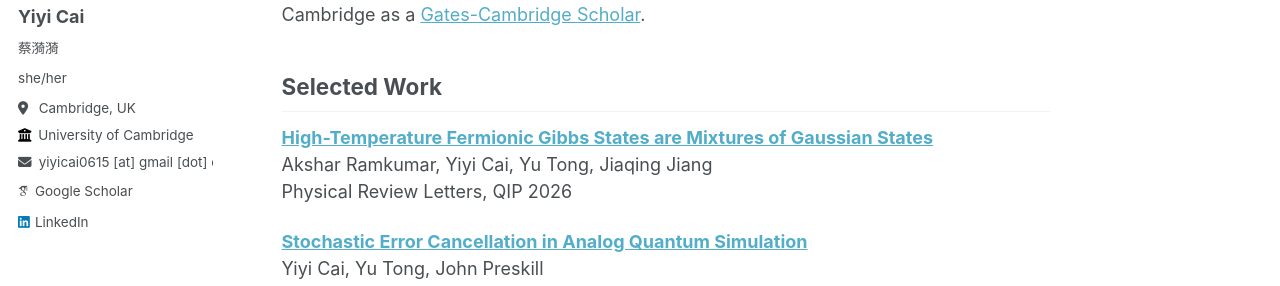
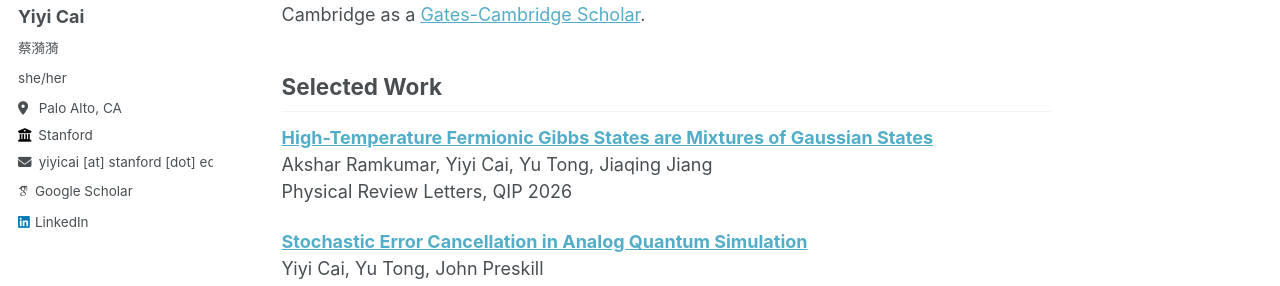
Before and after one commit to Yiyi-Cai/yiyi-cai.github.io, a Jekyll site: the page built from _pages/about.md, in a window 1280 px wide. Shown: the part 244-530 px from the top of the page. Built offline with Jekyll 4.4.1, drawn with Linux system fonts in a browser that asks for light colours; some web fonts are replaced.

Commit message:
Update _config.yml

```diff
--- a/_config.yml
+++ b/_config.yml
@@ -25,9 +25,9 @@ author:
   name             : "Yiyi Cai"
   chinese_name     :  "蔡漪漪"
   pronouns         : "she/her"
-  location         : " Cambridge, UK"
-  employer         : "University of Cambridge"
-  email            : " yiyicai0615 [at] gmail [dot] com"
+  location         : " Palo Alto, CA"
+  employer         : "Stanford"
+  email            : " yiyicai [at] stanford [dot] edu"
 
 
   # Academic websites
```
